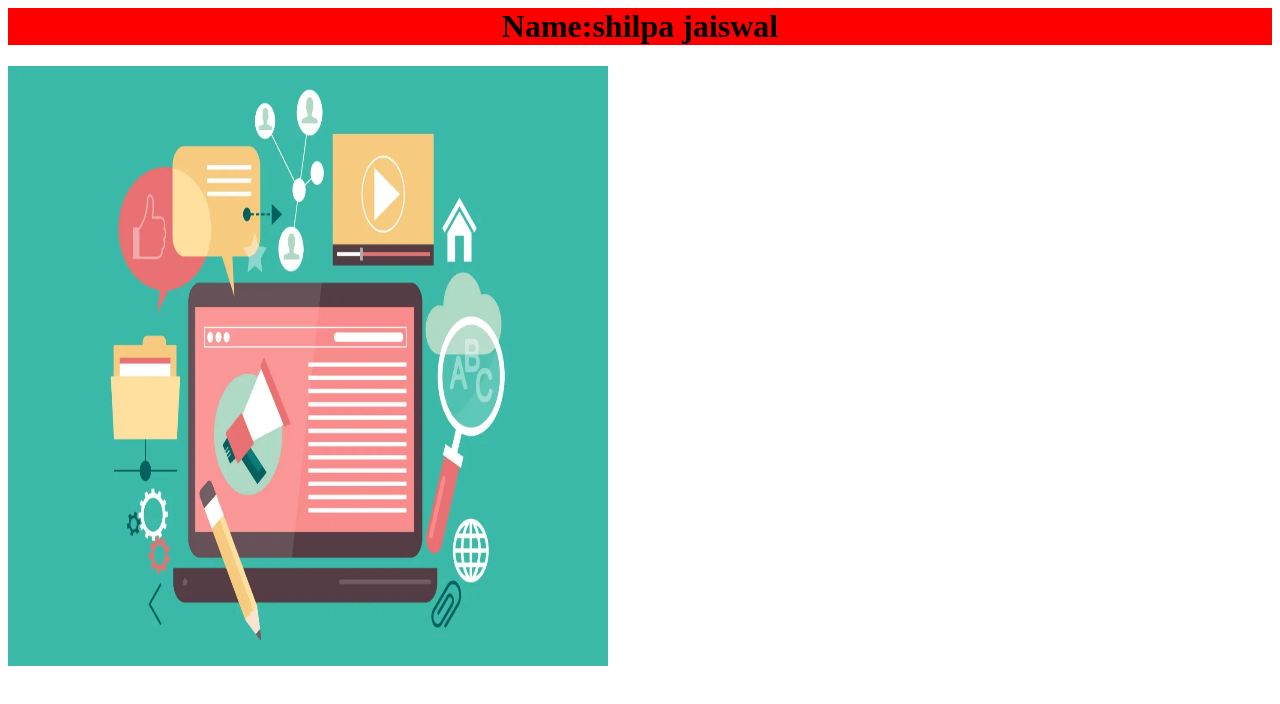
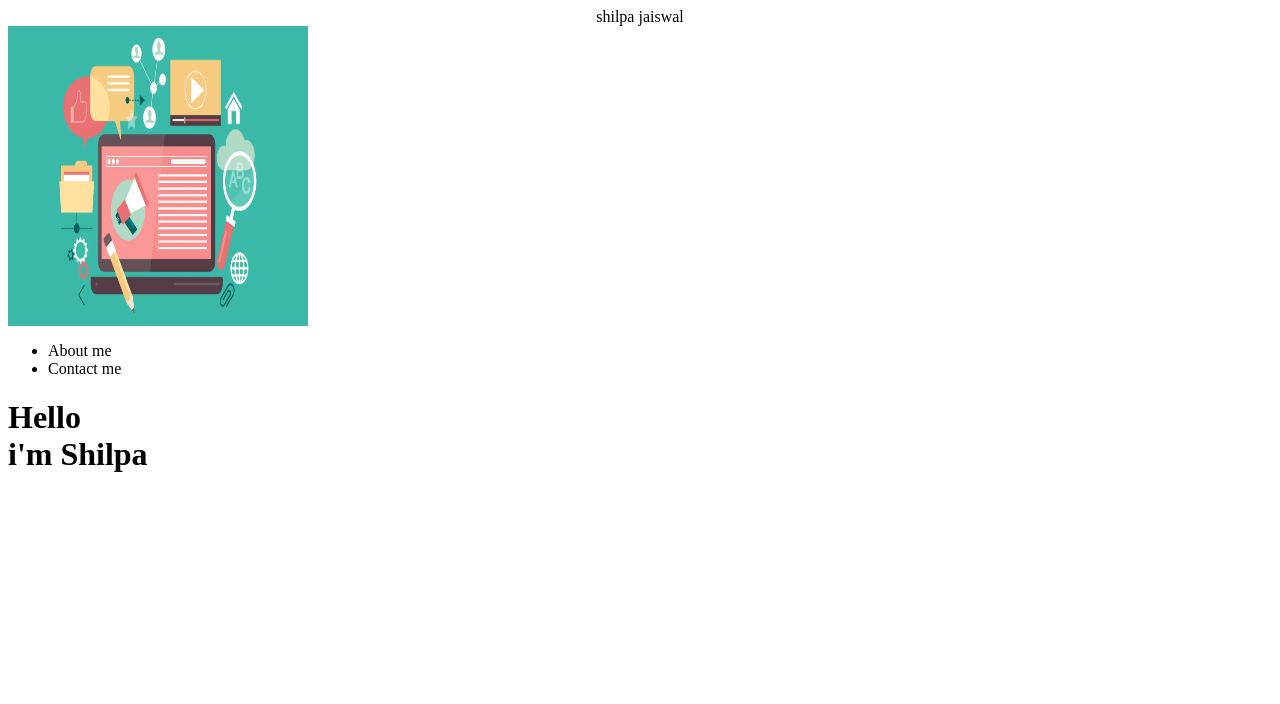
Before and after one commit to jaiswalshilpa/18march, a plain HTML site: page index.html in a window 1280 px wide. Drawn offline with Linux system fonts and the light colour scheme.

Commit message:
added intro

```diff
--- a/index.html
+++ b/index.html
@@ -6,8 +6,15 @@
     <link rel="stylesheet" href="style.css">
 </head>
 <body>
-    <h1 class="name">Name:shilpa jaiswal</h1>
-    <img src="robinson-169hero-portfolio-shutterstock.webp" height="600" width="600" alt="This is image">
+    <div class="name">shilpa jaiswal</div>
+    <img src="robinson-169hero-portfolio-shutterstock.webp" height="300" width="300" alt="This is image">
+    <ul class="intro">
+        <li>About me</li>
+        <li>Contact me</li>
+    </ul>
+    <h1>Hello<br> i'm Shilpa</h1>
+    <p> </p>
+
 
 
 
--- a/style.css
+++ b/style.css
@@ -1,5 +1,5 @@
 .name {
-    background:red;
-    font: size 50px;
+    font:red;
+    font: size 110px;
     text-align: center;
 }
```
